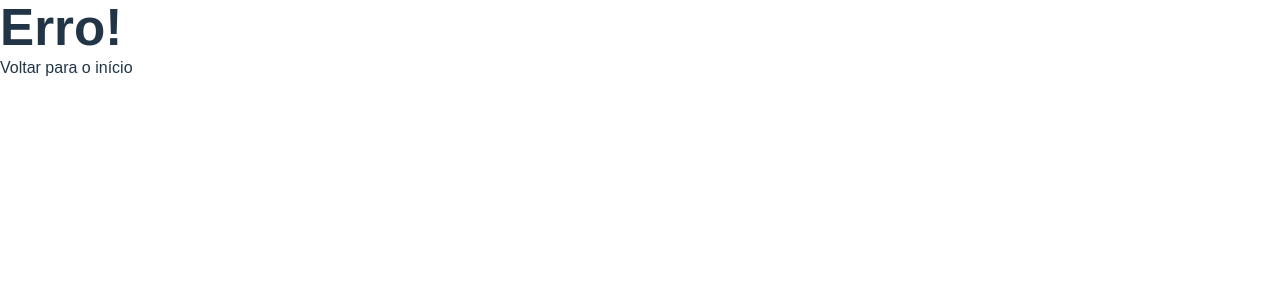
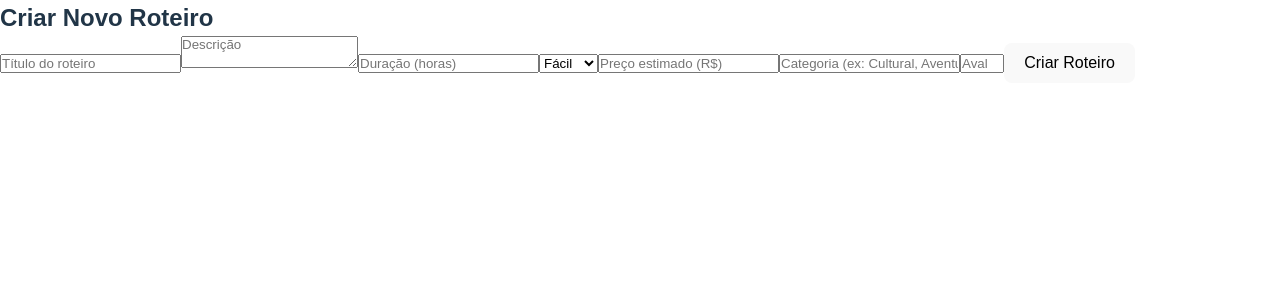
Before and after one commit to Melissa-possato/Guia-Tur-stico-hispanohablates, a React (Vite) app in the folder frontend/: page /cadastrarRoteiro in a window 1280 px wide. Shown: the top 300 px of the page. Built offline with nearby package versions, Linux system fonts and the light colour scheme.

Commit message:
atualizado

```diff
--- a/frontend/src/componentes/CadastrarRoteiro.jsx
+++ b/frontend/src/componentes/CadastrarRoteiro.jsx
@@ -0,0 +1,135 @@
+import { useState } from "react";
+import axios from "axios";
+
+
+function cadastrarRoteiro() {
+  const [form, setForm] = useState({
+    titulo: "",
+    descricao: "",
+    duracao_horas: "",
+    dificuldade: "Fácil",
+    preco_estimado: "",
+    categoria: "",
+    avaliacao: ""
+  });
+
+  const [mensagem, setMensagem] = useState("");
+  const [erro, setErro] = useState("");
+
+  const handleChange = (e) => {
+    setForm({
+      ...form,
+      [e.target.name]: e.target.value
+    });
+  };
+
+  const handleSubmit = async (e) => {
+    e.preventDefault();
+
+    setMensagem("");
+    setErro("");
+
+    try {
+      await axios.post("http://localhost:3000/roteiro", form, {
+        headers: {
+          Authorization: `Bearer ${localStorage.getItem("token")}`
+        }
+      });
+
+      setMensagem("✅ Roteiro criado com sucesso!");
+
+
+      setForm({
+        titulo: "",
+        descricao: "",
+        duracao_horas: "",
+        dificuldade: "Fácil",
+        preco_estimado: "",
+        categoria: "",
+        avaliacao: ""
+      });
+
+    } catch (err) {
+      console.error(err);
+      setErro("❌ Erro ao criar roteiro");
+    }
+  };
+
+  return (
+    <div className="container-roteiro">
+      <h2>Criar Novo Roteiro</h2>
+
+      <form onSubmit={handleSubmit} className="form-roteiro">
+
+        <input
+          type="text"
+          name="titulo"
+          placeholder="Título do roteiro"
+          value={form.titulo}
+          onChange={handleChange}
+          required
+        />
+
+        <textarea
+          name="descricao"
+          placeholder="Descrição"
+          value={form.descricao}
+          onChange={handleChange}
+        />
+
+        <input
+          type="number"
+          name="duracao_horas"
+          placeholder="Duração (horas)"
+          value={form.duracao_horas}
+          onChange={handleChange}
+        />
+
+        <select
+          name="dificuldade"
+          value={form.dificuldade}
+          onChange={handleChange}
+        >
+          <option value="Fácil">Fácil</option>
+          <option value="Médio">Médio</option>
+          <option value="Difícil">Difícil</option>
+        </select>
+
+        <input
+          type="number"
+          step="0.01"
+          name="preco_estimado"
+          placeholder="Preço estimado (R$)"
+          value={form.preco_estimado}
+          onChange={handleChange}
+        />
+
+        <input
+          type="text"
+          name="categoria"
+          placeholder="Categoria (ex: Cultural, Aventura...)"
+          value={form.categoria}
+          onChange={handleChange}
+        />
+
+        <input
+          type="number"
+          name="avaliacao"
+          placeholder="Avaliação (1 a 5)"
+          min="1"
+          max="5"
+          value={form.avaliacao}
+          onChange={handleChange}
+        />
+
+        <button type="submit">Criar Roteiro</button>
+
+      </form>
+
+      {mensagem && <p className="sucesso">{mensagem}</p>}
+      {erro && <p className="erro">{erro}</p>}
+    </div>
+  );
+}
+
+export default cadastrarRoteiro;
--- a/frontend/src/componentes/RoteirosForm.jsx
+++ /dev/null
@@ -1,70 +0,0 @@
-import { useState } from "react";
-
-function RoteirosForm({ atualizar }) {
-  const [titulo, setTitulo] = useState("");
-  const [descricao, setDescricao] = useState("");
-  const [duracao, setDuracao] = useState("");
-  const [dificuldade, setDificuldade] = useState("");
-  const [categoria, setCategoria] = useState("");
-  const [preco, setPreco] = useState("");
-
-  const criarRoteiro = async (e) => {
-    e.preventDefault();
-
-    // 1. BUSCAMOS OS DADOS REAIS DO USUÁRIO LOGADO
-    const token = localStorage.getItem("token");
-    const idUsuarioLogado = localStorage.getItem("usuarioId");
-
-    try {
-      // 2. CORRIGIMOS A URL PARA A PORTA 3000
-      await fetch("http://localhost:3000/roteiro", {
-        method: "POST",
-        headers: {
-          "Content-Type": "application/json",
-          // 3. ENVIAMOS O TOKEN NO CABEÇALHO
-          "x-access-token": token
-        },
-        body: JSON.stringify({
-          id_cadastro: idUsuarioLogado, // USANDO O ID REAL DO STORAGE
-          titulo,
-          descricao,
-          duracao_horas: duracao,
-          dificuldade,
-          preco_estimado: preco,
-          categoria,
-          avaliacao: 5
-        })
-      });
-
-      // Limpa os campos após o sucesso
-      setTitulo("");
-      setDescricao("");
-      setDuracao("");
-      setDificuldade("");
-      setCategoria("");
-      setPreco("");
-
-      atualizar(); // Atualiza a lista na tela principal
-
-    } catch (error) {
-      console.error("Erro ao criar roteiro:", error);
-      alert("Erro ao conectar com o servidor.");
-    }
-  };
-
-  return (
-    <form onSubmit={criarRoteiro} style={{ marginBottom: "20px", border: "1px solid #eee", padding: "15px" }}>
-      <h2>Criar novo roteiro</h2>
-      {/* Seus inputs continuam iguais... */}
-      <input type="text" placeholder="Título" value={titulo} onChange={(e) => setTitulo(e.target.value)} /><br/>
-      <input type="text" placeholder="Descrição" value={descricao} onChange={(e) => setDescricao(e.target.value)} /><br/>
-      <input type="number" placeholder="Duração (horas)" value={duracao} onChange={(e) => setDuracao(e.target.value)} /><br/>
-      <input type="text" placeholder="Dificuldade" value={dificuldade} onChange={(e) => setDificuldade(e.target.value)} /><br/>
-      <input type="text" placeholder="Categoria" value={categoria} onChange={(e) => setCategoria(e.target.value)} /><br/>
-      <input type="text" placeholder="Preço estimado" value={preco} onChange={(e) => setPreco(e.target.value)} /><br/>
-      <button type="submit">Criar roteiro</button>
-    </form>
-  );
-}
-
-export default RoteirosForm;
--- a/frontend/src/main.jsx
+++ b/frontend/src/main.jsx
@@ -12,6 +12,7 @@ import Sobrevivencia from "./pages/Sobrevivencia";
 import Login from "./pages/Login";
 import Roteiros from "./pages/Roteiros";
 import CadastrarUsuario from "./componentes/CadastrarUsuario.jsx"
+import CadastrarRoteiro from "./componentes/CadastrarRoteiro.jsx";
 
 
 
@@ -34,6 +35,8 @@ const router = createBrowserRouter([
   { path: "frases", element: <Frases /> },
   { path: "login", element: <Login /> },
   { path: "cadastrarU", element: <CadastrarUsuario /> },
+  { path: "cadastrarRoteiro", element: <CadastrarRoteiro /> },
+
 
 ]);
 
--- a/frontend/src/pages/Login.jsx
+++ b/frontend/src/pages/Login.jsx
@@ -81,7 +81,7 @@ function Login() {
     );
   }
 
-  // TELA DE LOGIN (Se não estiver logado)
+
   return (
     <div style={{ padding: "20px" }}>
       <h2>Login</h2>
--- a/frontend/src/pages/Roteiros.jsx
+++ b/frontend/src/pages/Roteiros.jsx
@@ -1,14 +1,11 @@
 import { useEffect, useState } from "react";
-import { useNavigate } from "react-router-dom"; // Importe o navigate para redirecionar se não houver token
-import RoteirosForm from "../componentes/RoteirosForm";
+import { useNavigate } from "react-router-dom";
 
 function Roteiros() {
   const [roteiros, setRoteiros] = useState([]);
   const navigate = useNavigate();
 
-  // roteiros prontos
   const roteirosProntos = [
-
     {
       id_roteiro: "p1",
       titulo: "Roteiro Natureza",
@@ -18,7 +15,6 @@ function Roteiros() {
       categoria: "Natureza",
       preco_estimado: "Grátis"
     },
-
     {
       id_roteiro: "p2",
       titulo: "Roteiro Cultural",
@@ -28,7 +24,6 @@ function Roteiros() {
       categoria: "Cultura",
       preco_estimado: "R$10"
     },
-
     {
       id_roteiro: "p3",
       titulo: "Roteiro Universitário",
@@ -38,32 +33,25 @@ function Roteiros() {
       categoria: "Educação",
       preco_estimado: "Grátis"
     }
-
   ];
 
-  // buscar roteiros do banco
- const carregarRoteiros = async () => {
-    // 1. BUSCAMOS O TOKEN QUE SALVAMOS NO LOGIN
+  const carregarRoteiros = async () => {
     const token = localStorage.getItem("token");
 
-    // OPCIONAL: Se não tiver token, nem tenta buscar e manda pro login
     if (!token) {
       navigate("/login");
       return;
     }
 
     try {
-      // 2. CORRIGIMOS A URL (Porta 3000 do Node)
       const res = await fetch("http://localhost:3000/roteiro", {
         method: "GET",
         headers: {
           "Content-Type": "application/json",
-          // 3. ENVIAMOS O TOKEN PARA O MIDDLEWARE VALIDAR
           "x-access-token": token
         }
       });
 
-      // 4. SE O TOKEN FOR INVÁLIDO (ERRO 401 ou 403), DESLOGA O USUÁRIO
       if (res.status === 401 || res.status === 403) {
         localStorage.removeItem("token");
         navigate("/login");
@@ -84,44 +72,35 @@ function Roteiros() {
   }, []);
 
   return (
-
     <div>
 
       <h1>Roteiros Turísticos</h1>
 
-      <RoteirosForm atualizar={carregarRoteiros} />
+      {/* 🔥 BOTÃO NOVO */}
+      <button onClick={() => navigate("cadastrarRoteiro")}>
+        + Criar novo roteiro
+      </button>
 
       <h2>Roteiros disponíveis</h2>
 
       {[...roteirosProntos, ...roteiros].map((r) => (
-
         <div key={r.id_roteiro} style={{
           border:"1px solid #ccc",
           padding:"10px",
           margin:"10px",
           borderRadius:"8px"
         }}>
-
           <h3>{r.titulo}</h3>
-
           <p>{r.descricao}</p>
-
           <p>Duração: {r.duracao_horas} horas</p>
-
           <p>Dificuldade: {r.dificuldade}</p>
-
           <p>Categoria: {r.categoria}</p>
-
           <p>Preço estimado: {r.preco_estimado}</p>
-
         </div>
-
       ))}
 
     </div>
-
   );
-
 }
 
 export default Roteiros;
```
Also changed, not shown: 2 other files (tests, documents, lock files or other folders).
